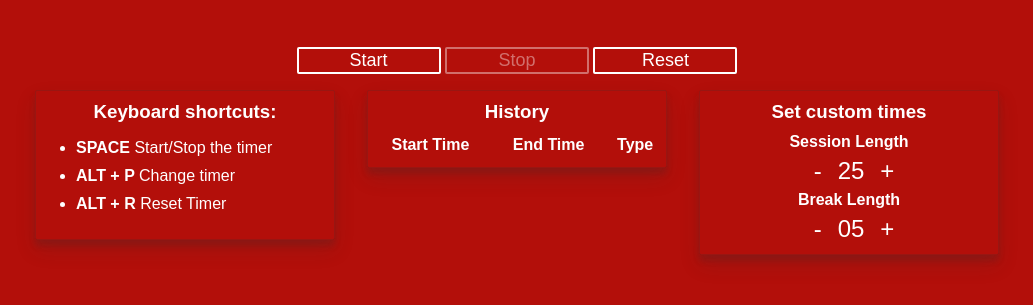
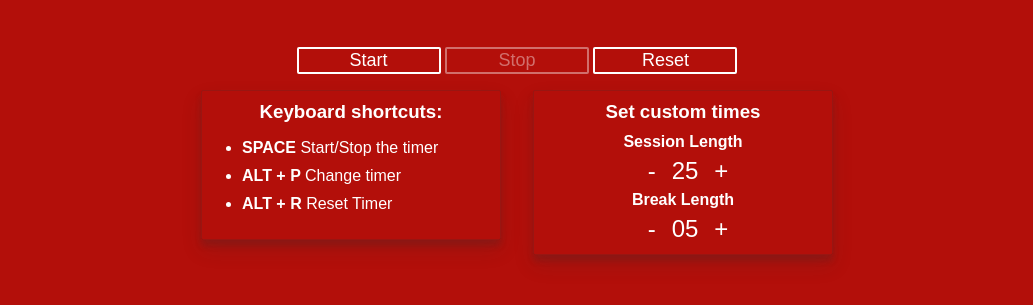
Before and after one commit to IliaTaboo/pomodoro, a website built with webpack: page index.html in a window 1280 px wide. Shown: the part 419-724 px from the top of the page, without its empty margins (123-1156 px from the left). Built offline with nearby package versions, Linux system fonts and the light colour scheme.

Commit message:
Fix: remove html for not working history feature

```diff
--- a/index.html
+++ b/index.html
@@ -32,7 +32,7 @@
         <li><strong>alt + r </strong>Reset Timer</li>
       </ul>
     </div>
-    <div class="history features-container-block hide-mobile">
+    <!-- <div class="history features-container-block hide-mobile">
       <h3 class="features-container-heading">History</h3>
       <table class="data-table">
         <thead>
@@ -45,7 +45,7 @@
         <tbody class="table-body">
         </tbody>
       </table>
-    </div>
+    </div> -->
     <div class="settings features-container-block" id="settings">
       <h3 class="features-container-heading hide-mobile">Set custom times</h3>
       <div class="settings-time" id="session-setting">
```
